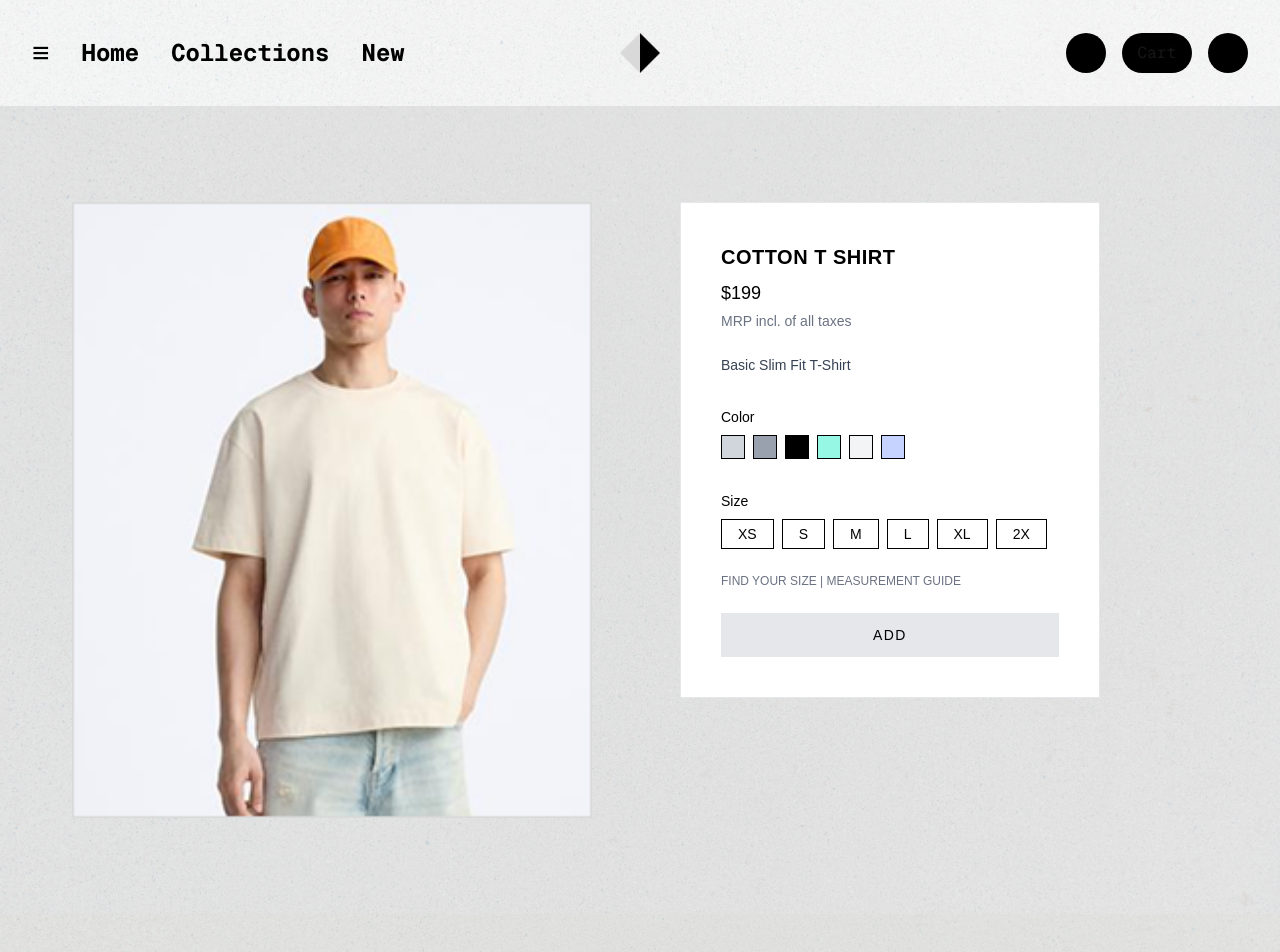
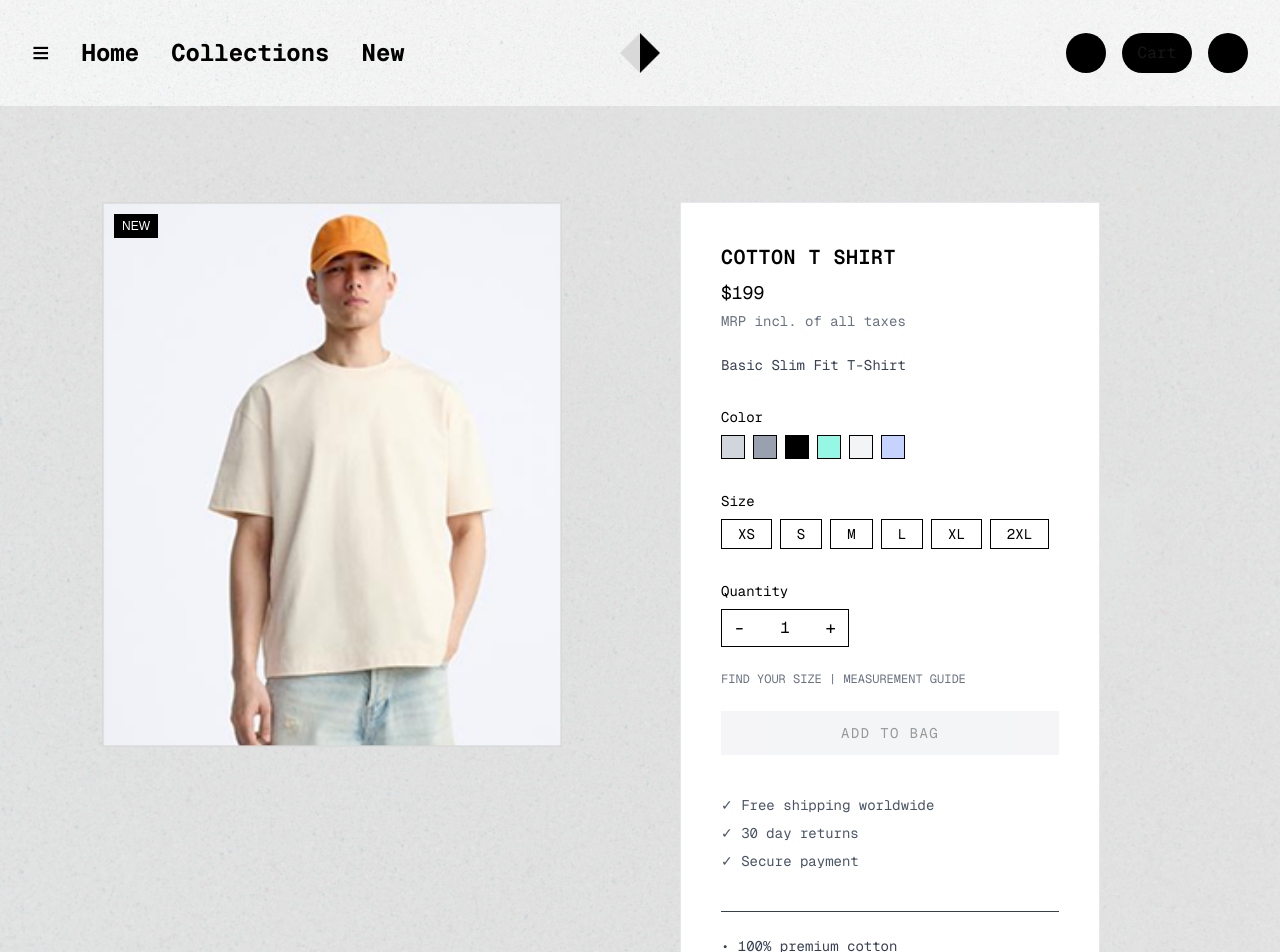
Before and after one commit to m1tywaflow/shop, a Next.js app: page /product/1 in a window 1280 px wide. Shown: the top 952 px of the page. Built offline with nearby package versions, Linux system fonts and the light colour scheme; some icons are missing.

Commit message:
update
Signed-off-by: Mitya <mitywaflow@gmail.com>

```diff
--- a/app/(pages)/product/[id]/page.tsx
+++ b/app/(pages)/product/[id]/page.tsx
@@ -93,12 +93,9 @@ type Props = {
 
 export default async function ProductPage({ params }: Props) {
   const { id } = await params;
-
   const product = collections.find((item) => item.id === Number(id));
-
   if (!product) {
     return <div>Product not found</div>;
   }
-
   return <ProductClient product={product} />;
 }
--- a/app/components/productComponents/ProductClient.tsx
+++ b/app/components/productComponents/ProductClient.tsx
@@ -3,9 +3,9 @@
 import Image from "next/image";
 import { useState } from "react";
 
-type Size = "XS" | "S" | "M" | "L" | "XL" | "2X";
+type Size = "XS" | "S" | "M" | "L" | "XL" | "2XL";
 
-const sizes: Size[] = ["XS", "S", "M", "L", "XL", "2X"];
+const sizes: Size[] = ["XS", "S", "M", "L", "XL", "2XL"];
 
 const colors = [
   "bg-gray-300",
@@ -19,6 +19,7 @@ const colors = [
 export default function ProductClient({ product }: any) {
   const [selectedSize, setSelectedSize] = useState<Size | null>(null);
   const [selectedColor, setSelectedColor] = useState<number | null>(null);
+  const [quantity, setQuantity] = useState(1);
 
   return (
     <section
@@ -31,17 +32,21 @@ export default function ProductClient({ product }: any) {
     >
       <div className="max-w-6xl mx-auto py-24">
         <div className="grid grid-cols-2 gap-20 items-start">
-          <div className="flex justify-center">
-            <Image
-              src={product.image}
-              alt={product.title}
-              width={520}
-              height={520}
-              className="object-contain"
-            />
+          <div className="flex flex-col items-center gap-6">
+            <div className="relative">
+              <span className="absolute top-3 left-3 bg-black text-white text-xs px-2 py-1">
+                NEW
+              </span>
+              <Image
+                src={product.image}
+                alt={product.title}
+                width={460}
+                height={460}
+                className="object-contain"
+              />
+            </div>
           </div>
-
-          <div className="bg-white p-10 border border-gray-200 w-[420px]">
+          <div className="bg-white p-10 border border-gray-200 w-[420px] font-mono">
             <h1 className="text-xl font-semibold tracking-wide">
               {product.title.toUpperCase()}
             </h1>
@@ -50,13 +55,14 @@ export default function ProductClient({ product }: any) {
             <p className="text-sm mt-6 text-gray-700">{product.subtitle}</p>
             <div className="mt-8">
               <p className="text-sm mb-2">Color</p>
+
               <div className="flex gap-2">
                 {colors.map((color, index) => (
                   <button
                     key={index}
                     onClick={() => setSelectedColor(index)}
                     className={`
-                      w-6 h-6 border transition
+                      w-6 h-6 border transition cursor-pointer
                       ${color}
                       ${
                         selectedColor === index
@@ -70,13 +76,14 @@ export default function ProductClient({ product }: any) {
             </div>
             <div className="mt-8">
               <p className="text-sm mb-2">Size</p>
+
               <div className="flex flex-wrap gap-2">
                 {sizes.map((size) => (
                   <button
                     key={size}
                     onClick={() => setSelectedSize(size)}
                     className={`
-                      border px-4 py-1 text-sm transition
+                      border px-4 py-1 text-sm transition cursor-pointer
                       ${
                         selectedSize === size
                           ? "bg-black text-white border-black"
@@ -89,12 +96,44 @@ export default function ProductClient({ product }: any) {
                 ))}
               </div>
             </div>
+            <div className="mt-8">
+              <p className="text-sm mb-2">Quantity</p>
+              <div className="flex items-center border w-32 justify-between px-3 py-1">
+                <button
+                  onClick={() => quantity > 1 && setQuantity(quantity - 1)}
+                  className="text-lg"
+                >
+                  -
+                </button>
+                <span>{quantity}</span>
+                <button
+                  onClick={() => setQuantity(quantity + 1)}
+                  className="text-lg"
+                >
+                  +
+                </button>
+              </div>
+            </div>
             <p className="text-xs text-gray-500 mt-6">
               FIND YOUR SIZE | MEASUREMENT GUIDE
             </p>
-            <button className="w-full mt-6 bg-gray-200 py-3 text-sm tracking-widest hover:bg-black hover:text-white transition">
-              ADD
+            <button
+              disabled={!selectedSize}
+              className="w-full cursor-pointer mt-6 bg-gray-200 py-3 text-sm tracking-widest hover:bg-black hover:text-white transition disabled:opacity-40"
+            >
+              ADD TO BAG
             </button>
+            <div className="mt-10 text-sm text-gray-600 space-y-2">
+              <p>✓ Free shipping worldwide</p>
+              <p>✓ 30 day returns</p>
+              <p>✓ Secure payment</p>
+            </div>
+            <div className="mt-10 border-t pt-6 text-sm text-gray-700 space-y-2">
+              <p>• 100% premium cotton</p>
+              <p>• Relaxed fit</p>
+              <p>• Made in Portugal</p>
+              <p>• Machine wash cold</p>
+            </div>
           </div>
         </div>
       </div>
```
